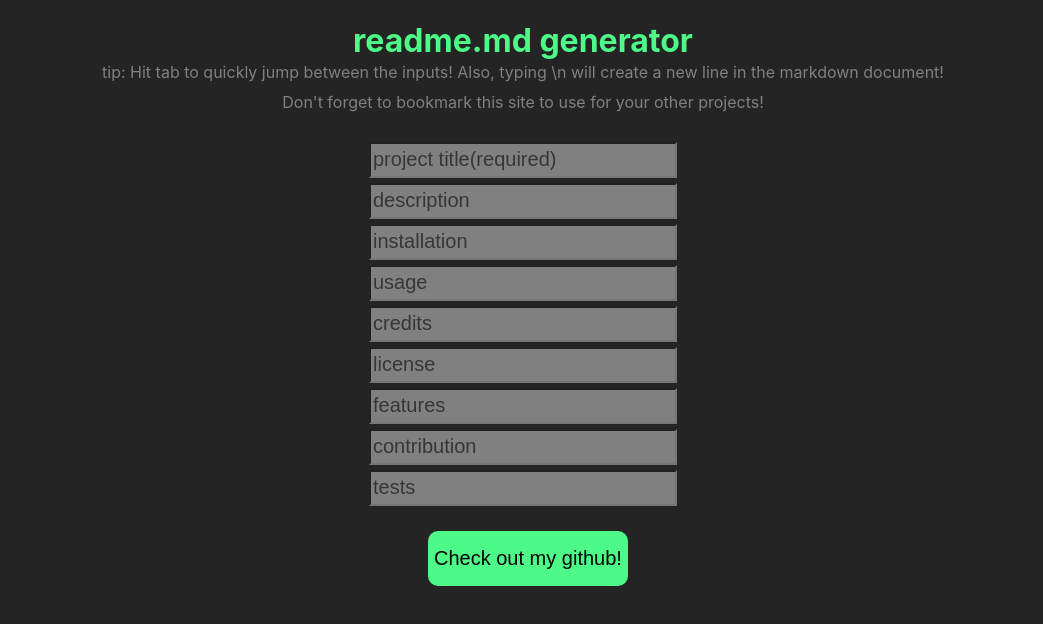
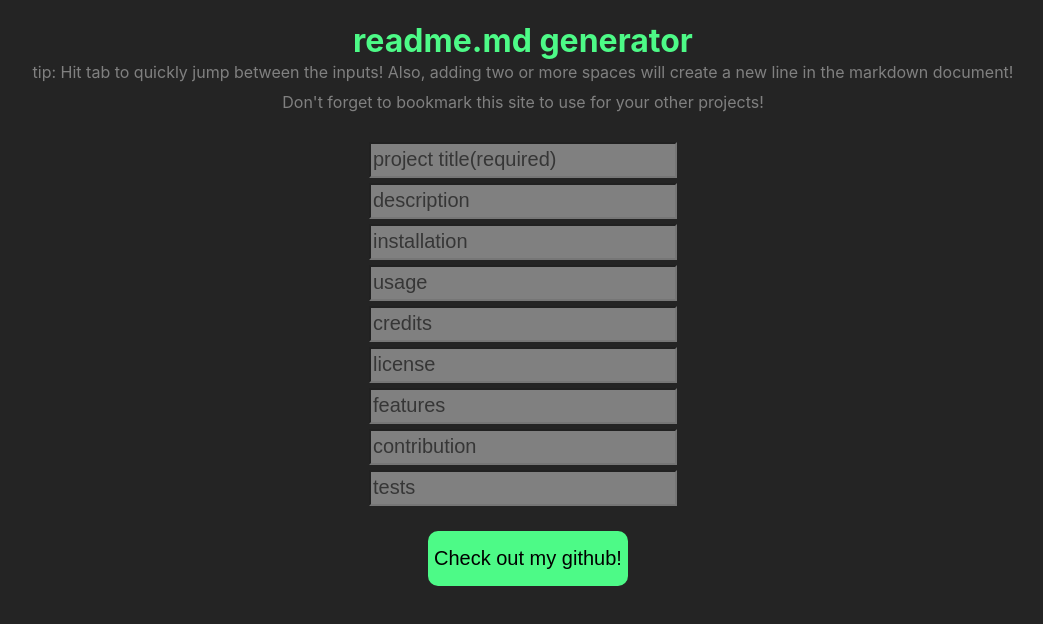
Before and after one commit to BroderickHywell/professional-read-me-generator, a React (Create React App) app: page / in a window 1280 px wide. Shown: the top 624 px of the page, without its empty margins (117-1160 px from the left). Built offline with nearby package versions, Linux system fonts and the light colour scheme.

Commit message:
changed the tip as it was incorrect markdown functionality because I was thinking of a new line with javascript \n

```diff
--- a/src/App.js
+++ b/src/App.js
@@ -56,7 +56,7 @@ function App() {
   return (
     <div className="App">
       <h1>readme.md generator</h1>
-      <span id='tip-span'>tip: Hit tab to quickly jump between the inputs! Also, typing \n will create a new line in the markdown document!</span>
+      <span id='tip-span'>tip: Hit tab to quickly jump between the inputs! Also, adding two or more spaces will create a new line in the markdown document!</span>
       <span>Don't forget to bookmark this site to use for your other projects!</span>
       <form id='readme-form' onSubmit={handleForm}>
         <input type='text' onChange={buttonStatus} id='title-input' placeholder='project title(required)' required/>
```
Also changed, not shown: src/screenshot/Screenshot 2024-11-02 151450.png (added).
